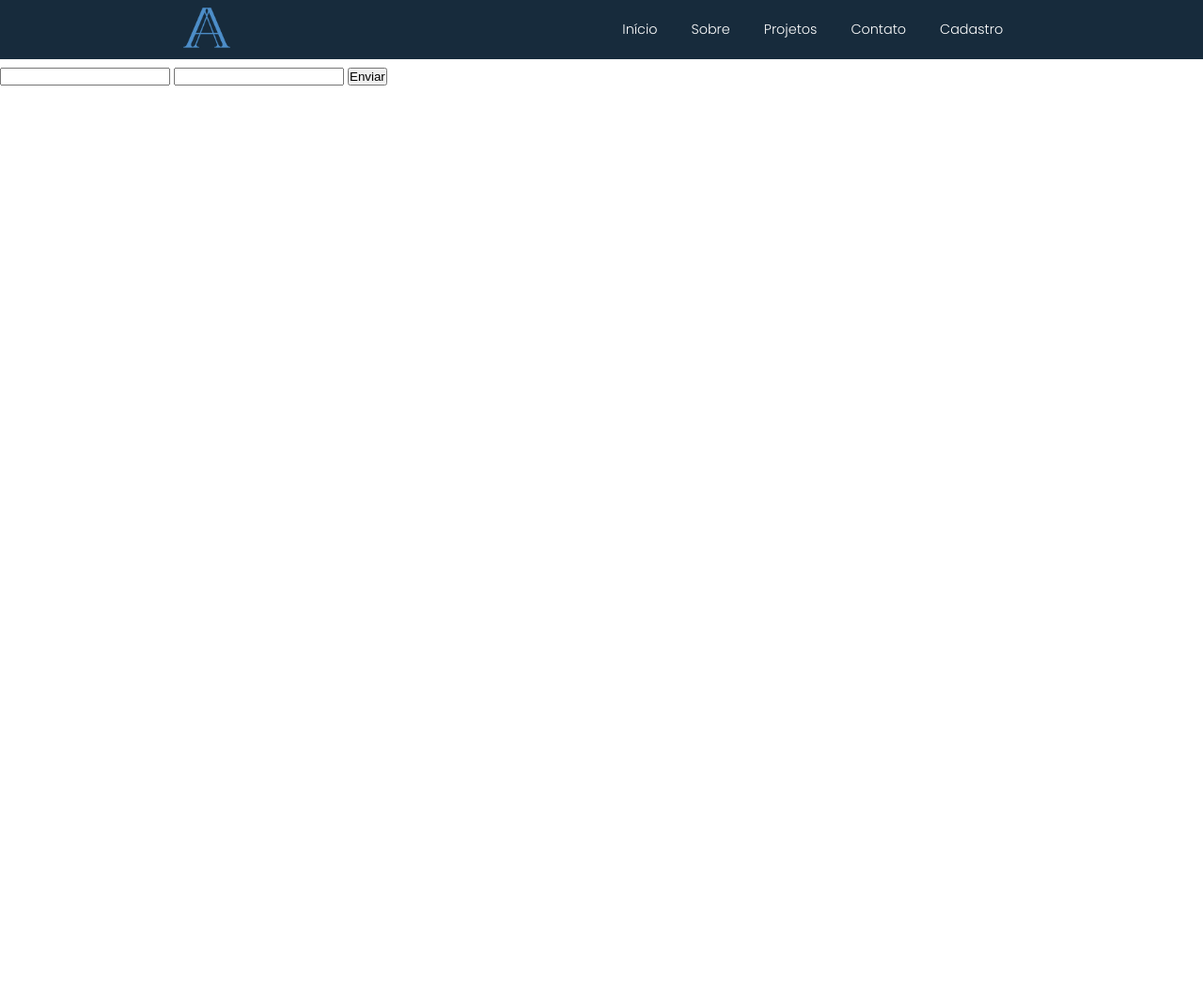
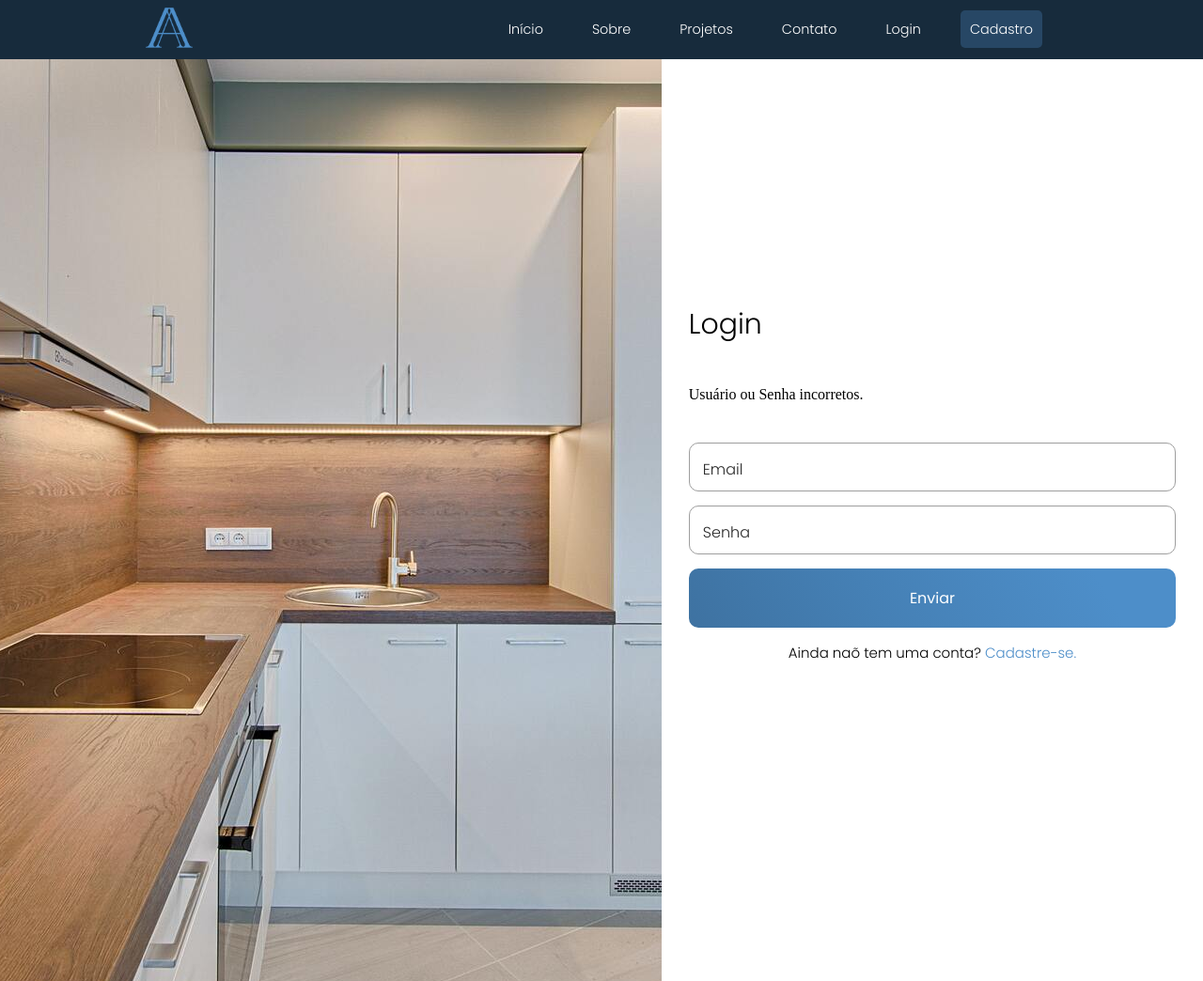
Before and after one commit to FernaandoJr/TCC2022, a PHP site: page /src/login.php in a window 1280 px wide. Shown: the whole page at 94% size. Run offline with PHP 8.4, Linux system fonts and the light colour scheme; the visitor is signed in with stand-in values (Sample User, id 1).

Commit message:
Arrumando forms login e cadastro

```diff
--- a/src/cadastro.php
+++ b/src/cadastro.php
@@ -28,7 +28,8 @@
                 <li class="nav__item"><a href="./sobre.php" class="nav__link">Sobre</a></li>
                 <li class="nav__item"><a href="./projetos.php" class="nav__link">Projetos</a></li>
                 <li class="nav__item"><a href="./contato.php" class="nav__link">Contato</a></li>
-                <li class="nav__item"><a href="./cadastro.php" class="nav__link">Cadastro</a></li>
+                <li class="nav__item"><a href="./login.php" class="nav__link">Login</a></li>
+                 <li class="nav__item"><a href="./cadastro.php" class="nav__link nav__link-special">Cadastro</a></li>
             </ul>
         </nav>
         <img src="./img/icon/menu.svg" alt="" class="header__menu" id="toggle-menu" onclick="changeImage()">
--- a/src/contato.php
+++ b/src/contato.php
@@ -23,7 +23,8 @@
                 <li class="nav__item"><a href="./sobre.php" class="nav__link">Sobre</a></li>
                 <li class="nav__item"><a href="./projetos.php" class="nav__link">Projetos</a></li>
                 <li class="nav__item"><a href="./contato.php" class="nav__link">Contato</a></li>
-                <li class="nav__item"><a href="./cadastro.php" class="nav__link">Cadastro</a></li>
+                <li class="nav__item"><a href="./login.php" class="nav__link">Login</a></li>
+                 <li class="nav__item"><a href="./cadastro.php" class="nav__link nav__link-special">Cadastro</a></li>
             </ul>
         </nav>
         <img src="./img/icon/menu.svg" alt="" class="header__menu" id="toggle-menu" onclick="changeImage()">
--- a/src/index.php
+++ b/src/index.php
@@ -25,7 +25,8 @@
                 <li class="nav__item"><a href="./sobre.php" class="nav__link">Sobre</a></li>
                 <li class="nav__item"><a href="./projetos.php" class="nav__link">Projetos</a></li>
                 <li class="nav__item"><a href="./contato.php" class="nav__link">Contato</a></li>
-                <li class="nav__item"><a href="./cadastro.php" class="nav__link">Cadastro</a></li>
+                <li class="nav__item"><a href="./login.php" class="nav__link">Login</a></li>
+                 <li class="nav__item"><a href="./cadastro.php" class="nav__link nav__link-special">Cadastro</a></li>
             </ul>
         </nav>
         <img src="./img/icon/menu.svg" alt="" class="header__menu" id="toggle-menu" onclick="changeImage()">
--- a/src/login.php
+++ b/src/login.php
@@ -1,3 +1,7 @@
+<?php
+session_start();
+?>
+
 <!DOCTYPE html>
 <html lang="pt-BR">
 
@@ -6,12 +10,14 @@
     <meta http-equiv="X-UA-Compatible" content="IE=edge">
     <meta name="viewport" content="width=device-width, initial-scale=1.0">
     <link rel="stylesheet" href="./styles/navbar.css">
-    <link rel="stylesheet" href="./styles/index.css">
+    <link rel="stylesheet" href="./styles/sobre.css">
     <link rel="stylesheet" href="./styles/blank.css">
+    <link rel="stylesheet" href="./styles/login.css">
     <title>Estudio ao Quadrado</title>
 </head>
 
 <body>
+    <!--  ↓ NAVBAR E IMAGEM DA HOME ↓ -->
     <header>
         <div class="logo">
             <a href="./index.php"><img src="./img/logo/logo2.png" alt=""></a>
@@ -22,18 +28,58 @@
                 <li class="nav__item"><a href="./sobre.php" class="nav__link">Sobre</a></li>
                 <li class="nav__item"><a href="./projetos.php" class="nav__link">Projetos</a></li>
                 <li class="nav__item"><a href="./contato.php" class="nav__link">Contato</a></li>
-                <li class="nav__item"><a href="./cadastro.php" class="nav__link">Cadastro</a></li>
+                <li class="nav__item"><a href="./login.php" class="nav__link">Login</a></li>
+                 <li class="nav__item"><a href="./cadastro.php" class="nav__link nav__link-special">Cadastro</a></li>
             </ul>
         </nav>
         <img src="./img/icon/menu.svg" alt="" class="header__menu" id="toggle-menu" onclick="changeImage()">
 
     </header>
+
     <script src="./js/navbar.js"></script>
-<br><br><br><br>
-    <form action="./php/login.php" method="post">
-        <input type="text" name="email" id="email">
-        <input type="text" name="senha" id="senha">
-        <button type="submit">Enviar</button>
+    <div class="parent">
+        <div class="img-login">
+            <img src="./img/exemplo24.jpg" alt="">
+        </div>
+        <div class="form-login">
+
+            <form action="./php/login.php" method="post" class="formulario-grid">
+                <div class="login-title">
+                    <p>Login</p>
+                </div>
+                <?php
+                if(isset($_SESSION['nao_autenticado'])):
+                ?>
+                <div class="login-error">
+                <p>Usuário ou Senha incorretos.</p>
+                </div>
+                <?php
+                endif;
+                unset($_SESSION['nao_autenticado']);
+                ?>
+                <div class="login-email">
+                    <div class="input-group">
+                        <input required="" type="text" name="email" id="email" autocomplete="off" maxlength="50"
+                            class="input">
+                        <label class="user-label">Email</label>
+                    </div>
+                </div>
+                <div class="login-senha">
+                    <div class="input-group">
+                        <input required="" type="password" name="senha" id="senha" autocomplete="off" maxlength="50"
+                            class="input">
+                        <label class="user-label">Senha</label>
+                    </div>
+                </div>
+                <div class="login-btn">
+                    <button type="submit" class="login-btn-submit">Enviar</button>
+                </div>
+                <div class="login-aviso">
+                    <p>Ainda naõ tem uma conta? <a href="./cadastro.php">Cadastre-se.</a></p>
+                </div>
+            </form>
+        </div>
+    </div>
 </body>
 
 </html>
--- a/src/php/login.php
+++ b/src/php/login.php
@@ -18,6 +18,6 @@
     exit();
 } else {
     $_SESSION['nao_autenticado'] = true;
-    header('Location : index.php');
+    header('Location: /src/login.php');
     exit();
 }
--- a/src/projetos.php
+++ b/src/projetos.php
@@ -22,7 +22,8 @@
                 <li class="nav__item"><a href="./sobre.php" class="nav__link">Sobre</a></li>
                 <li class="nav__item"><a href="./projetos.php" class="nav__link">Projetos</a></li>
                 <li class="nav__item"><a href="./contato.php" class="nav__link">Contato</a></li>
-                <li class="nav__item"><a href="./cadastro.php" class="nav__link">Cadastro</a></li>
+                <li class="nav__item"><a href="./login.php" class="nav__link">Login</a></li>
+                 <li class="nav__item"><a href="./cadastro.php" class="nav__link nav__link-special">Cadastro</a></li>
             </ul>
         </nav>
         <img src="./img/icon/menu.svg" alt="" class="header__menu" id="toggle-menu" onclick="changeImage()">
--- a/src/sobre.php
+++ b/src/sobre.php
@@ -23,7 +23,8 @@
                 <li class="nav__item"><a href="./sobre.php" class="nav__link">Sobre</a></li>
                 <li class="nav__item"><a href="./projetos.php" class="nav__link">Projetos</a></li>
                 <li class="nav__item"><a href="./contato.php" class="nav__link">Contato</a></li>
-                <li class="nav__item"><a href="./cadastro.php" class="nav__link">Cadastro</a></li>
+                <li class="nav__item"><a href="./login.php" class="nav__link">Login</a></li>
+                 <li class="nav__item"><a href="./cadastro.php" class="nav__link nav__link-special">Cadastro</a></li>
             </ul>
         </nav>
         <img src="./img/icon/menu.svg" alt="" class="header__menu" id="toggle-menu" onclick="changeImage()">
--- a/src/styles/cadastro.css
+++ b/src/styles/cadastro.css
@@ -38,6 +38,8 @@
     justify-content: center;
     align-items: center;
     overflow: hidden;
+    width: 100%;
+    height: 100vh;
   }
 
 
--- a/src/styles/login.css
+++ b/src/styles/login.css
@@ -22,3 +22,147 @@
     --background-transparent: #111418c9;
     --background: #111418;
   }
+
+
+.parent {
+    display: grid;
+    grid-template-columns: 55% 45%;
+    grid-template-rows: 100%;
+    grid-column-gap: 0px;
+    grid-row-gap: 0px;
+  }
+
+  .img-login {
+    grid-area: 1 / 1 / 2 / 2;
+    display: flex;
+    justify-content: center;
+    align-items: center;
+    overflow: hidden;
+    width: 100%;
+    height: 100vh;
+  }
+
+
+  .form-login {
+    grid-area: 1 / 2 / 2 / 3;
+    display: flex;
+    justify-content: center;
+    align-items: center;
+
+  }
+
+  .formulario-grid{
+    width: 90%;
+  }
+
+  .login-title p {
+    font-size: 30px;
+    font-family: "Poppins", sans-serif;
+    font-weight: 300;
+    padding-bottom: 15px;
+  }
+
+  .login-error {
+    grid-area: 1 / 1 / 2 / 2;
+    height:7vh;
+    display: flex;
+    align-items: center;
+    padding-bottom: 15px;
+  }
+  .login-email {
+    grid-area: 2 / 1 / 3 / 2;
+    padding-bottom: 15px;
+  }
+  .login-senha {
+    grid-area: 3 / 1 / 4 / 2;
+    padding-bottom: 15px;
+  }
+  .login-btn {
+    padding-bottom: 15px;
+    grid-area: 5 / 1 / 6 / 2;
+  }
+  .login-aviso {
+    padding-bottom: 15px;
+    grid-area: 6 / 1 / 7 / 2;
+  }
+
+  .img-login img {
+    display: flex;
+    align-items: center;
+    justify-content: center;
+  }
+
+  .input-group {
+    position: relative;
+  }
+
+  .input {
+    box-sizing: border-box;
+    width: 100%;
+    max-width: 100%;
+    border: solid 1.5px #9e9e9e;
+    border-radius: 10px;
+    background: none;
+    padding: 1rem;
+    font-size: 1rem;
+    color: #000000;
+    transition: border 150ms cubic-bezier(0.4, 0, 0.2, 1);
+    font-weight: 300;
+  }
+
+  .user-label {
+    position: absolute;
+    left: 15px;
+    font-family: "Poppins", sans-serif;
+    color: #292929;
+    pointer-events: none;
+    transform: translateY(1rem);
+    transition: 150ms cubic-bezier(0.4, 0, 0.2, 1);
+    font-weight: 300;
+  }
+
+  .input:focus,
+  input:valid {
+    outline: none;
+    border: 1.5px solid var(--logo-blue);
+  }
+
+  .input:focus ~ label,
+  input:valid ~ label {
+    transform: translateY(-50%) scale(0.8);
+    background-color: #ffffff;
+    padding: 0 0.2em;
+    left: 0.4%;
+    color: var(--logo-blue);
+  }
+
+
+  .login-btn-submit{
+    width: 100%;
+    background: linear-gradient(60deg, rgba(62,114,161,1) 0%, rgba(69,128,181,1) 38%, rgba(77,142,201,1) 84%);
+    height: 6vh;
+    border: none;
+    font-family: "Poppins", sans-serif;
+    font-size: 16px;
+    font-weight: 400;
+    border-radius: 10px;
+    color: white;
+    cursor: pointer;
+  }
+
+  .login-aviso{
+    display: flex;
+    justify-content: center;
+    align-items: center;
+  }
+
+  .login-aviso p{
+    font-family: "Poppins", sans-serif;
+    font-weight: 300;
+    font-size: 15px;
+  }
+
+  .login-aviso a{
+    text-decoration: none;
+    color: var(--logo-blue);
+  }
--- a/src/styles/navbar.css
+++ b/src/styles/navbar.css
@@ -37,6 +37,11 @@
     font-weight: 300;
     border-radius: 5px;
     cursor: pointer;
+    margin: 8px;
+}
+
+.nav__link-special{
+    background-color: var(--logo-dark-blue-50);
 }
 
 .nav__link:hover{
@@ -51,8 +56,6 @@
 .nav__item{
     margin: 0 8px;
 }
-
-
 
 header{
     width: 100%;
@@ -71,7 +74,6 @@
 }
 .logo img{
     width: 50px;
-    margin-right: 10px;
 }
 
 .header__menu, .header__close{
```
